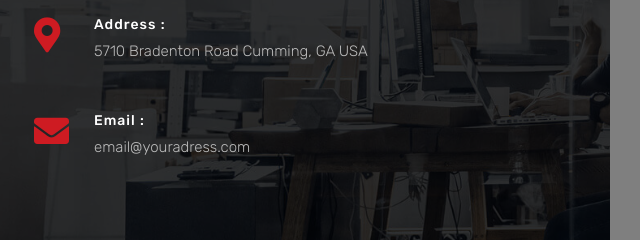
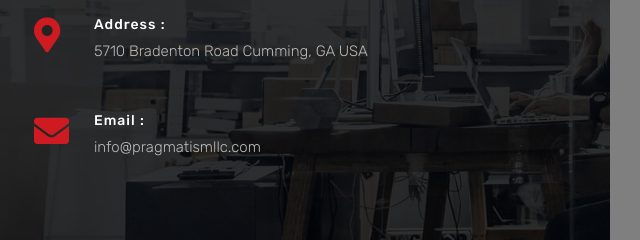
Before and after one commit to munib7861/pragmatismllc.github.io, a plain HTML site: page index.html in a window 1280 px wide. Shown: the part 3010-3250 px from the top of the page, 30-670 px from the left. Drawn offline with Linux system fonts and the light colour scheme; grey boxes are pictures that could not be loaded.

Commit message:
Update index.html

```diff
--- a/index.html
+++ b/index.html
@@ -317,7 +317,7 @@
                             <span class="icon"><i class="fas fa-envelope icon"></i></span>
                             <div class="cont">
                                 <h6>Email : </h6>
-                                <p>email@youradress.com</p>
+                                <p>info@pragmatismllc.com</p>
                             </div>
                         </div>
 
```
